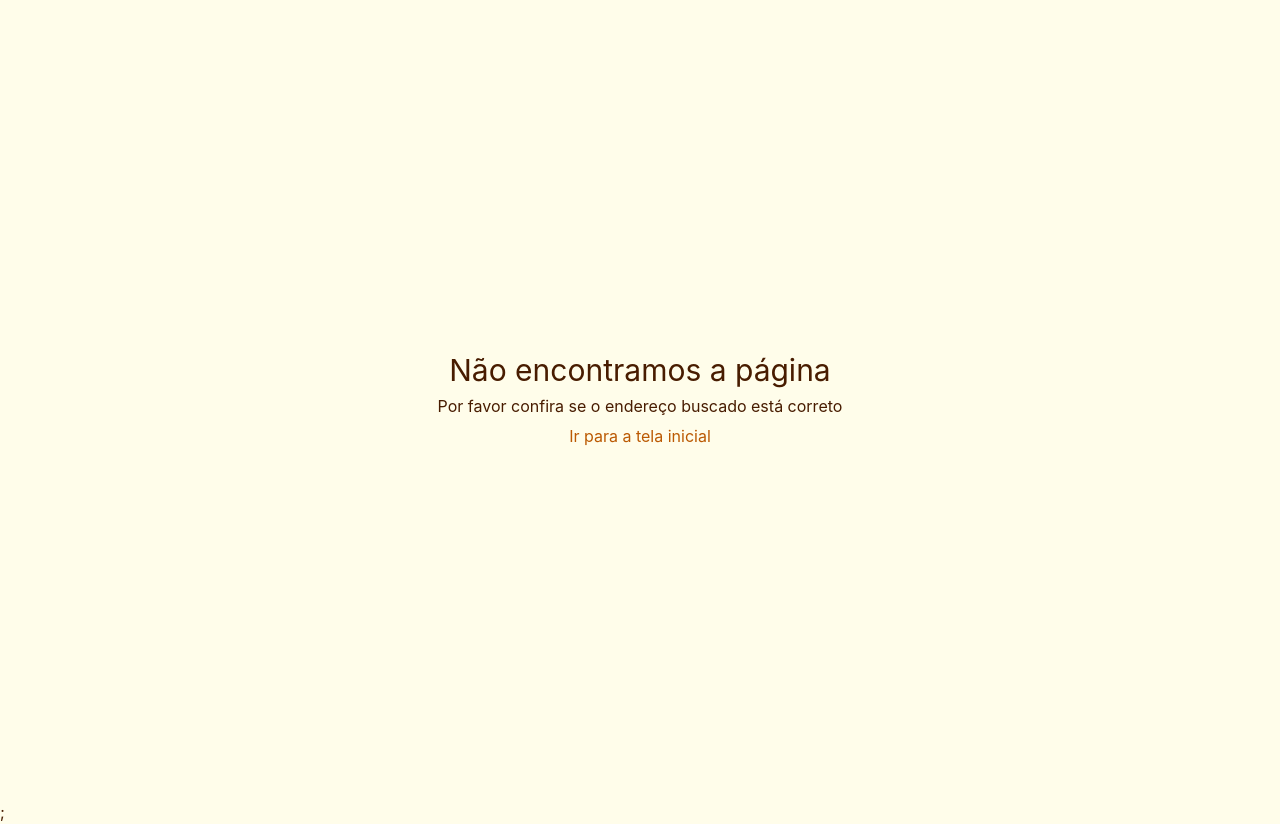
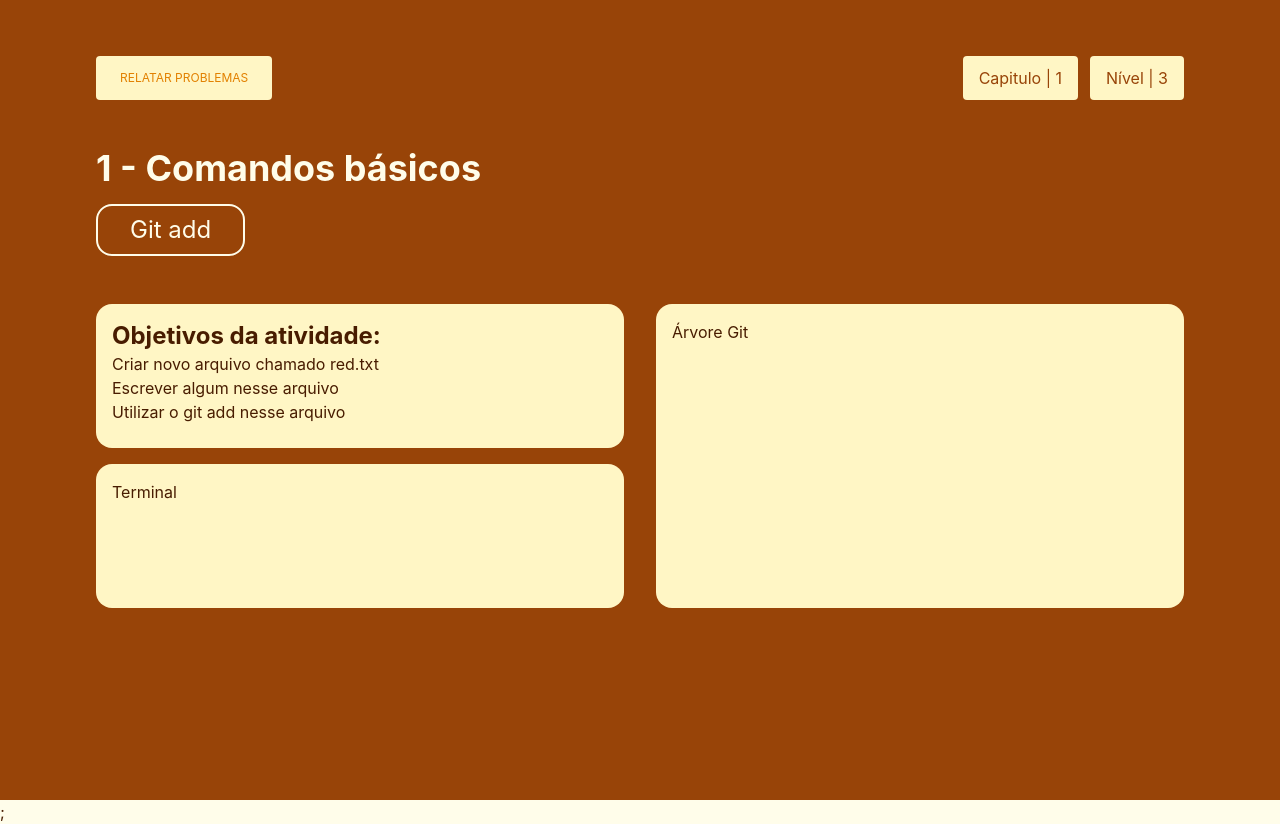
Before and after one commit to GitGame-Repositorio/FrontEnd-Web, a React (Vite) app: page /activity in a window 1280 px wide. Built offline with nearby package versions, Linux system fonts and the light colour scheme; no server answers.

Commit message:
Init build page Activity

```diff
--- /dev/null
+++ b/src/components/HeaderLevel.tsx
@@ -0,0 +1,20 @@
+type HeaderProps = {
+  capter: number;
+  level: number;
+};
+
+export const HeaderGame = ({ capter, level }: HeaderProps) => {
+  const classDivButton = "py-2.5 px-4 rounded bg-primary-100 text-primary-800";
+  return (
+    <header className="flex justify-between">
+      <button className="btn bg-primary-100 text-primary-600">
+        RELATAR PROBLEMAS
+      </button>
+
+      <div className="flex gap-3">
+        <div className={classDivButton}>Capitulo | {capter}</div>
+        <div className={classDivButton}>Nível | {level}</div>
+      </div>
+    </header>
+  );
+};
--- a/src/index.css
+++ b/src/index.css
@@ -66,6 +66,10 @@
     @apply flex justify-center text-center text-5xl font-bold;
   }
 
+  .div-game {
+    @apply bg-primary-100 text-primary-950 rounded-2xl inline-block p-4;
+  }
+
   .form-style {
     @apply space-y-9 p-8 rounded-2xl max-w-[40rem] w-full bg-primary-900 text-primary-100 shadow-common
   }
--- /dev/null
+++ b/src/pages/Activity.tsx
@@ -0,0 +1,35 @@
+import { HeaderGame } from "../components/HeaderLevel";
+
+export const Activity = () => {
+  const data = {
+    capter: 1,
+    level: 3,
+    title: "Comandos básicos",
+    command: "git add",
+  };
+  return (
+    <main className="py-14 px-24 bg-primary-800 space-y-12 min-h-screen">
+      <HeaderGame capter={data.capter} level={data.level} />
+      <div className="space-y-4">
+        <h1 className="text-primary text-4xl font-bold">
+          {data.capter} - {data.title}
+        </h1>
+        <div className="py-2 px-8 border-2 border-solid border-primary text-primary text-2xl inline-block rounded-2xl">
+          {data.command.replace("git", "Git")}
+        </div>
+      </div>
+      <div className="grid gap-y-4 gap-x-8 grid-cols-2 grid-rows-2">
+        <div className="div-game">
+          <h2 className="font-bold text-2xl">Objetivos da atividade:</h2>
+          <ul className="text-base">
+            <li>Criar novo arquivo chamado red.txt</li>
+            <li>Escrever algum nesse arquivo</li>
+            <li>Utilizar o git add nesse arquivo</li>
+          </ul>
+        </div>
+        <div className="div-game row-span-2">Árvore Git</div>
+        <div className="div-game h-36">Terminal</div>
+      </div>
+    </main>
+  );
+};
--- a/src/pages/Login.tsx
+++ b/src/pages/Login.tsx
@@ -5,7 +5,7 @@
 
 import { Input } from "../components/Input.js";
 import { api } from "../api.js";
-import { Link } from "react-router-dom";
+import { Link, useNavigate } from "react-router-dom";
 import { AxiosError } from "axios";
 
 const schema = z.object({
@@ -24,6 +24,7 @@
   } = useForm<LoginScheme>({ resolver: zodResolver(schema) });
 
   const { login: registerToken } = useAuth();
+  const navigate = useNavigate()
 
   const callbackLogin = async (fields: LoginScheme) => {
     try {
@@ -32,7 +33,7 @@
 
       if (token) {
         registerToken(token);
-        window.location.reload();
+        navigate("/capter?actual=true")
       }
     } catch (error) {
       if (error instanceof AxiosError) {
--- a/src/pages/Register.tsx
+++ b/src/pages/Register.tsx
@@ -33,9 +33,12 @@
 
   const callbackLogin = async (fields: LoginScheme) => {
     try {
-      const responseRegister = await api.post<LoginScheme>("/register", fields);
-      const { id: id_player } = responseRegister;
-      const response = await api.post("/player", { id_player });
+      const responseRegister = await api.post<LoginScheme>("/register", {
+        ...fields,
+        confirm_password: undefined,
+      });
+      const { id: id_user } = responseRegister.data;
+      const response = await api.post("/player", { id_user });
       if (response) {
         navigate("/login");
       }
@@ -43,7 +46,10 @@
       if (error instanceof AxiosError) {
         const { data, status } = error.response;
         if (status === 409) {
-          setError("email", { type: "customn", message: "Esse email já está em uso" });
+          setError("email", {
+            type: "customn",
+            message: "Esse email já está em uso",
+          });
         } else {
           const field = data.field;
           setError(field, { type: "customn", message: data.message });
--- a/src/router.tsx
+++ b/src/router.tsx
@@ -7,6 +7,7 @@
 import { Admin } from "./pages/Admin.js";
 import { Login } from "./pages/Login.js";
 import { Register } from "./pages/Register.js";
+import { Activity } from "./pages/Activity.js";
 
 const publicRoutes = createBrowserRouter([
   {
@@ -20,6 +21,10 @@
   {
     path: "/register",
     element: <Register />,
+  },
+  {
+    path: "/activity",
+    element: <Activity />,
   },
   {
     path: "/*",
```
Also changed, not shown: 1 other file (tests, documents, lock files or other folders).
